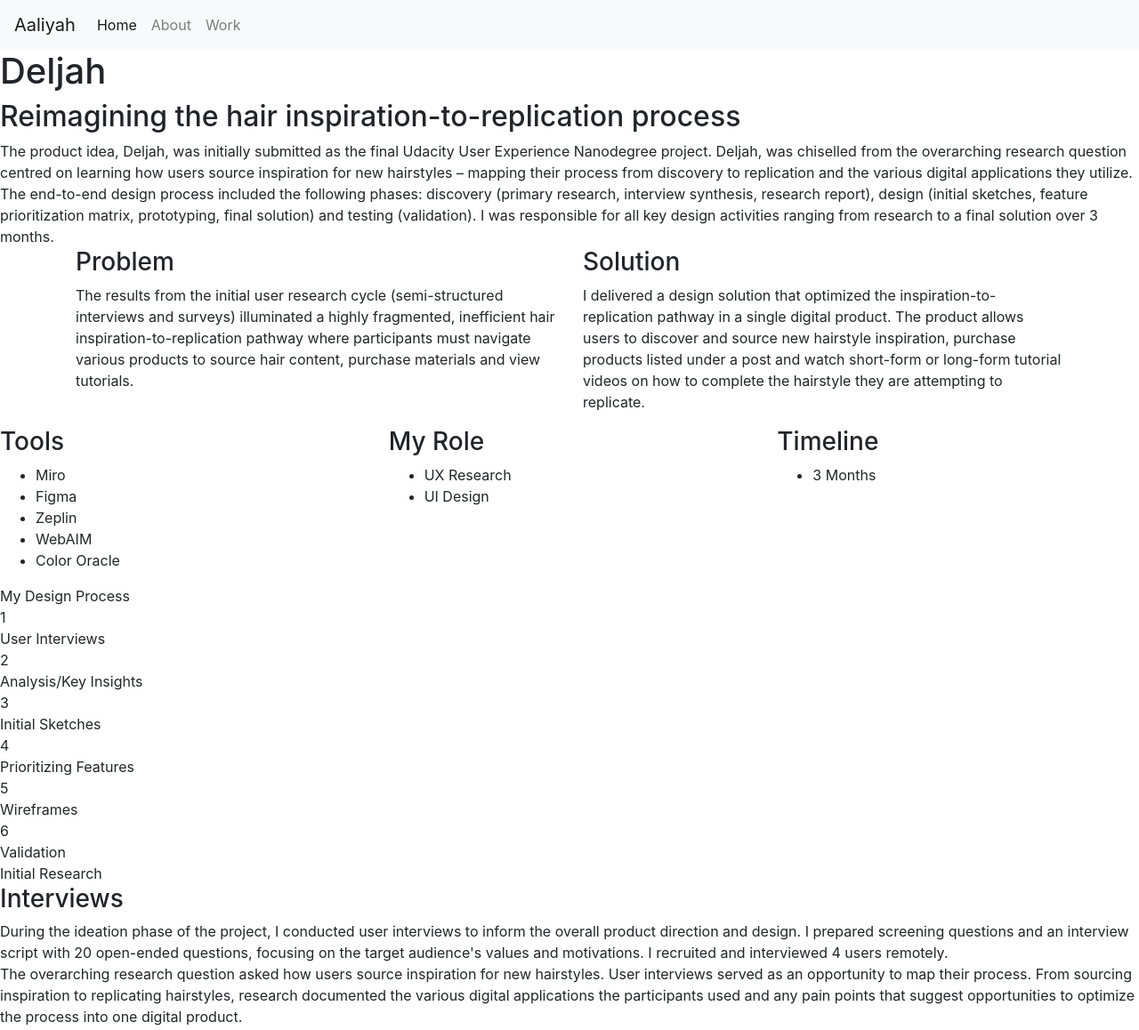
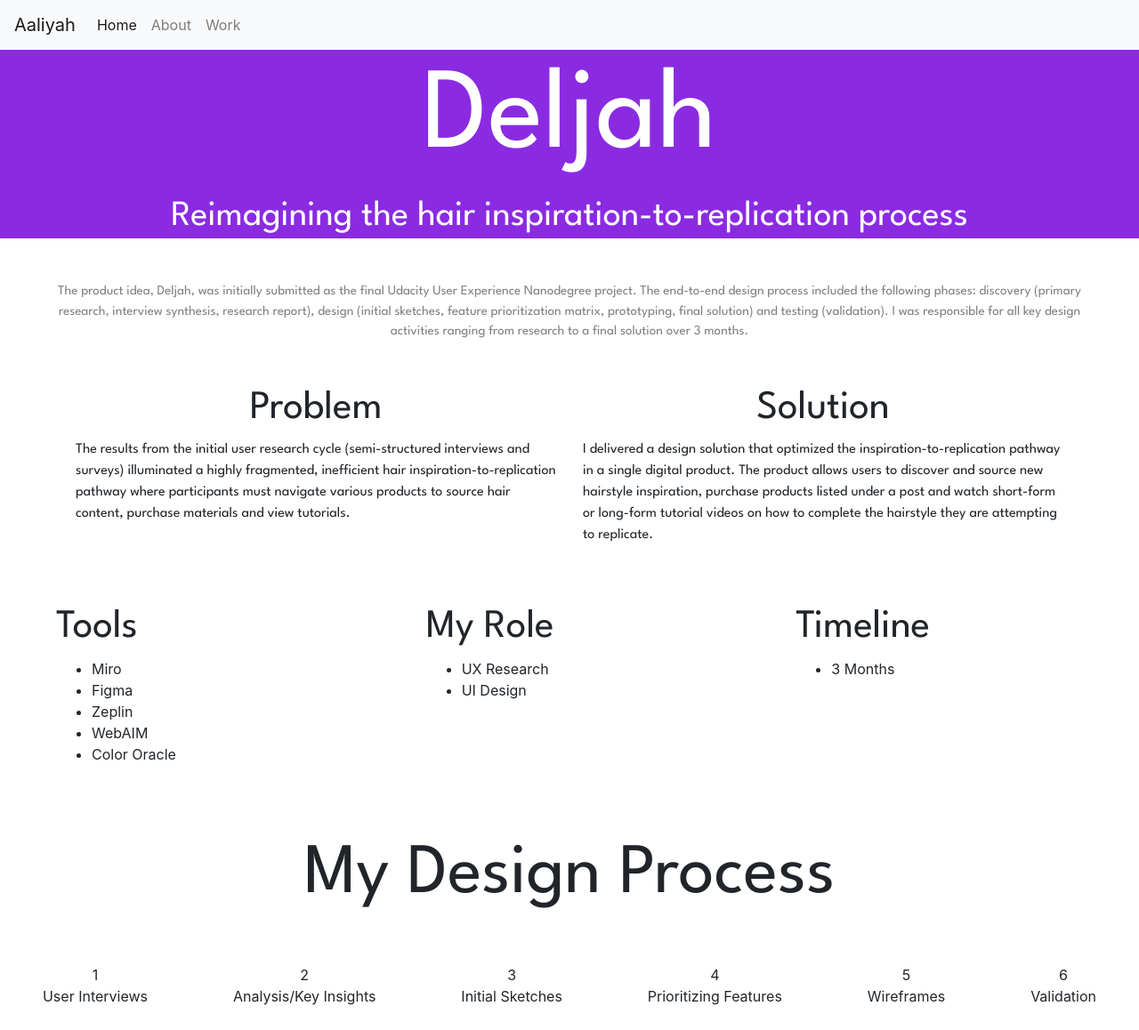
Before and after one commit to AaliyahL635/Advanced-HTML-CSS-Project, a plain HTML site: page deljah.html in a window 1280 px wide. Shown: the top 1158 px of the page at 89% size. Drawn offline with nearby package versions, Linux system fonts and the light colour scheme.

Commit message:
css styling on deljah portfolio

```diff
--- a/deljah.css
+++ b/deljah.css
@@ -0,0 +1,41 @@
+:root {
+  --primary-color: #026c62;
+  --primary-text: League Spartan;
+  --box-shadow: 0 5px 10px rgba(0, 0, 0, 0.3);
+}
+
+h1,
+h2,
+h3,
+p,
+header {
+  font-family: var(--primary-text);
+}
+
+h1 {
+  font-size: 130px;
+}
+
+h2 {
+  font-size: 40px;
+}
+h3 {
+  font-size: 45px;
+}
+
+header {
+  font-size: 80px;
+  text-align: center;
+  margin-bottom: 40px;
+}
+.title-page {
+  background-color: blueviolet;
+}
+.intro {
+  font-family: var(--primary-text);
+  font-size: 15px;
+  color: gray;
+  margin: 25px;
+  display: block;
+  text-align: center;
+}
--- a/deljah.html
+++ b/deljah.html
@@ -65,16 +65,13 @@
         </ul>
       </div>
     </nav>
-
+<div class="title-page text-center text-white  ">
     <h1 id="deljahproject">Deljah</h1>
-    <h2>Reimagining the hair inspiration-to-replication process</h2>
-
-    <div>
+    <h2 class="mb-5">Reimagining the hair inspiration-to-replication process</h2>
+</div>
+    <div class="intro text-center m-5">
       The product idea, Deljah, was initially submitted as the final Udacity
-      User Experience Nanodegree project. Deljah, was chiselled from the
-      overarching research question centred on learning how users source
-      inspiration for new hairstyles – mapping their process from discovery to
-      replication and the various digital applications they utilize. The
+      User Experience Nanodegree project. The
       end-to-end design process included the following phases: discovery
       (primary research, interview synthesis, research report), design (initial
       sketches, feature prioritization matrix, prototyping, final solution) and
@@ -83,9 +80,9 @@
     </div>
 
     <div class="container">
-      <div class="row">
+      <div class="row mb-5">
         <div class="col-md-6">
-          <h3>Problem</h3>
+          <h3 class="text-center">Problem</h3>
           <p>
             The results from the initial user research cycle (semi-structured
             interviews and surveys) illuminated a highly fragmented, inefficient
@@ -95,7 +92,7 @@
           </p>
         </div>
         <div class="col-md-6">
-          <h3>Solution</h3>
+          <h3 class="text-center">Solution</h3>
           <p>
             I delivered a design solution that optimized the
             inspiration-to-replication pathway in a single digital product. The
@@ -108,7 +105,7 @@
       </div>
     </div>
 
-    <div class="row">
+    <div class="row mb-5 ml-5 ">
       <div class="col-md-4">
         <h3>Tools</h3>
         <ul>
@@ -136,33 +133,33 @@
 
     <header>My Design Process</header>
 
-    <div>
+    <div class="mb-5 d-flex justify-content-around">
       <div>
-        <div>1</div>
+        <div class="text-center">1</div>
         User Interviews
       </div>
 
       <div>
-        <div>2</div>
+        <div class="text-center">2</div>
         Analysis/Key Insights
       </div>
       <div>
-        <div>3</div>
+        <div class="text-center">3</div>
         Initial Sketches
       </div>
 
       <div>
-        <div>4</div>
+        <div class="text-center">4</div>
         Prioritizing Features
       </div>
 
       <div>
-        <div>5</div>
+        <div class="text-center">5</div>
         Wireframes
       </div>
 
       <div>
-        <div>6</div>
+        <div class="text-center">6</div>
         Validation
       </div>
     </div>
```
